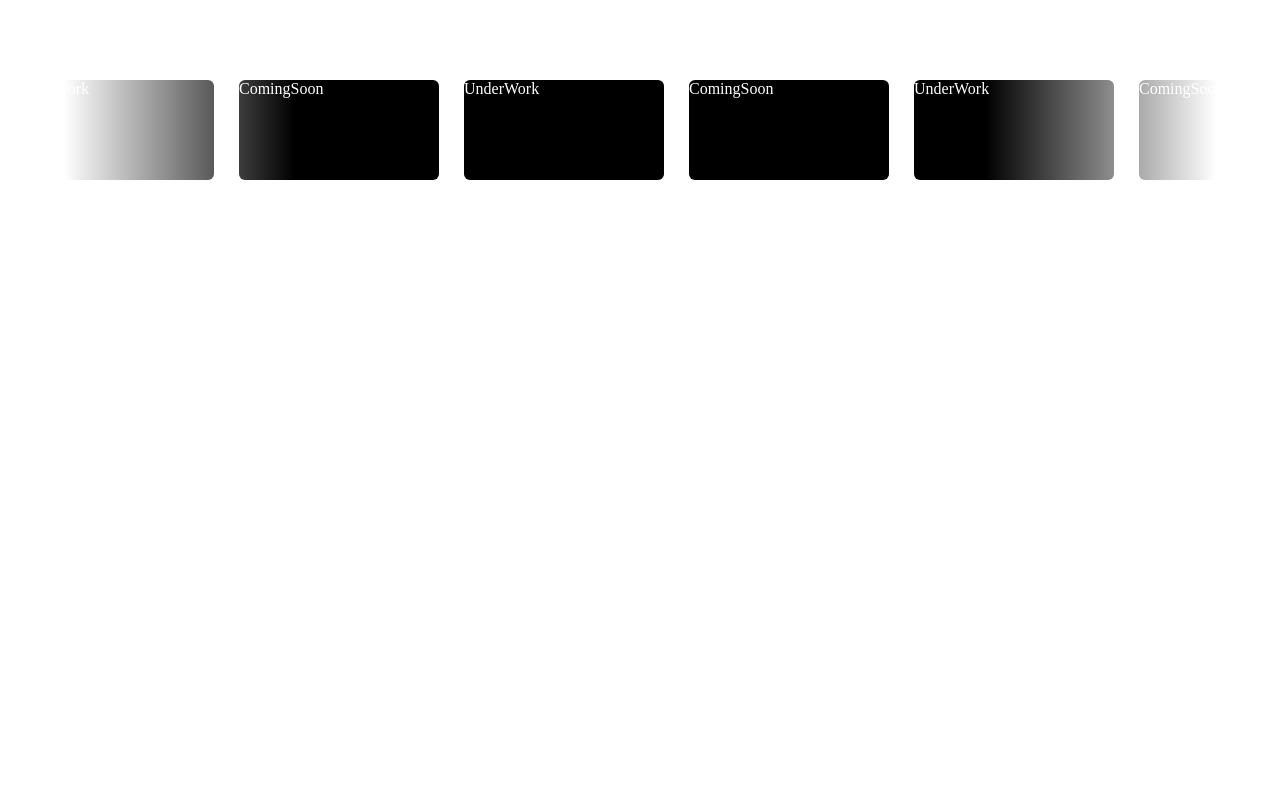
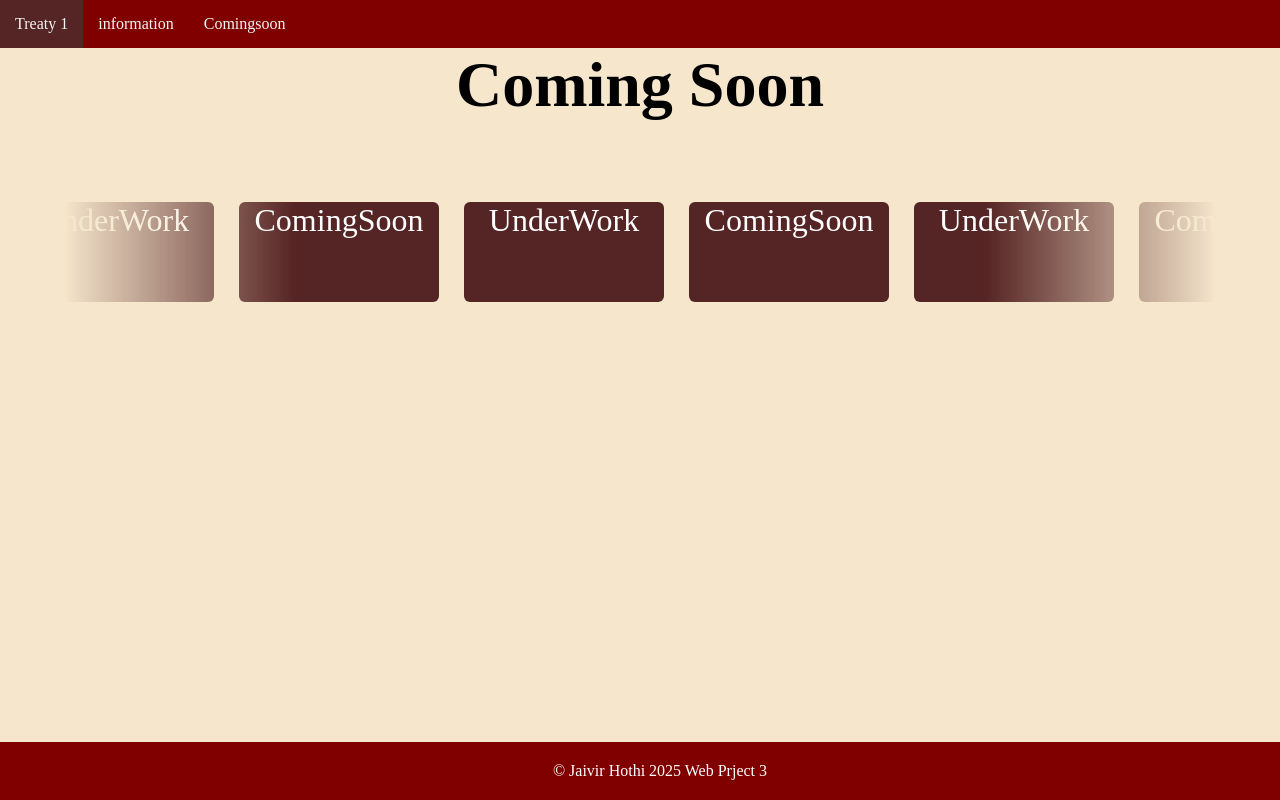
Before and after one commit to Javbosscoder/Webproject3-jaivir, a plain HTML site: page comingsoon.html in a window 1280 px wide. Drawn offline with Linux system fonts and the light colour scheme.

Commit message:
update need to check rubrick

```diff
--- a/comingsoon.css
+++ b/comingsoon.css
@@ -1,3 +1,44 @@
+/* Navbar styling */
+.navbar ul {
+    background-color: #800000 ;/* Black background for the navbar */
+    list-style-type: none; /* Removes bullet points from list items */
+    padding: 0px;
+    margin: 0px;
+    overflow: hidden; /* Ensures proper spacing and alignment */
+}
+
+/* Navbar links */
+.navbar a {
+    text-decoration: none; /* Removes underline from links */
+    padding: 15px;
+    display: block; /* Makes the entire area clickable */
+    text-align: center;
+}
+
+/* Navbar hover effect */
+.navbar a:hover {
+    background-color: rgb(85, 36, 36); /* Darker gray color when hovering */
+}
+
+/* Navbar list items */
+.navbar li {
+    float: left; /* Aligns menu to the left */
+}
+
+h1 {
+    font-size: 64px;
+    text-align: center;
+}
+
+div {
+    font-size: 32px;
+    text-align: center;
+}
+
+img {
+    float: center;
+}
+
 *,
 *::before
 *::after {
@@ -34,7 +75,7 @@
 .item {
     width: 200px;
     height: 100px;
-    background-color: rgb(0, 0, 0);
+    background-color: rgb(85, 36, 36);
     border-radius: 6px;
     position: absolute;
     left: max(calc(200px * 8), 100%);
--- a/comingsoon.html
+++ b/comingsoon.html
@@ -1,18 +1,24 @@
 <!DOCTYPE html>
 <html lang="en">
 <head>
+    <meta charset="UTF-8">
+<!--Defines the character encoding -->
+    <meta name="viewport" content="width=device-width, initial-scale=1.0">
+<!-- makes there be good responsiveness -->
 <link rel="stylesheet" href="comingsoon.css">
+<div class="backround"></div>
+    <header>
+        <nav class="navbar">
+            <ul>
+                    <li><a href="index.html"><span style="color: whitesmoke;">Treaty 1</span></a></li>
+                    <li><a href="treaty.html"><span style="color: whitesmoke;">information</span></a></li>
+                    <li><a href="comingsoon.html"><span style="color: whitesmoke;">Comingsoon</span></a></li>
+                </ul>
+        </nav>
+    </header>
 </head>
     <body>
-<style>
-
-.btn:hover {
-    transform: translateY(-10px);
-    background-color: var(--clr-accent);
-    color: var(--clr-light);
-}
-
-</style>
+        <h1>Coming Soon </h1>
     <div class="wrapper">
         <div class="item item1"><span style="color: white;">ComingSoon</span></div>
         <div class="item item2"><span style="color: white;">UnderWork</span></div>
@@ -24,13 +30,44 @@
         <div class="item item8"><span style="color: white;">UnderWork</span></div>
     </div>
 <br />
+<!--
++-----------------------------+
+|                             |
+|         COMING SOON         |
+|                             |
+|[At 6:00pm c.s.t. year 2203] |
+|                             |
++-----------------------------+
+-->
+<style>
+    body {
+        background-color: #f5e6cc;
+    }
+    footer {
+    background-color: #800000;
+    color: rgb(255, 255, 255);
+    text-align: center;
+    padding: 20px;
+    position: fixed;
+    bottom: 0;
+    left: 0;
+    width: 100%;
 
+}
 
+footer a {
+    color: #393737;
+    text-decoration: none;
+    margin: 0 10px;
+}
+</style>
     </div>
     </body>
 
 
-
+    <footer>
+        <p>&copy; Jaivir Hothi 2025 Web Prject 3</p>
+    </footer>
 
 
 
```
Also changed, not shown: treaty.html (+6 -0 lines). Lines whose indentation alone changed are shown as unchanged.
